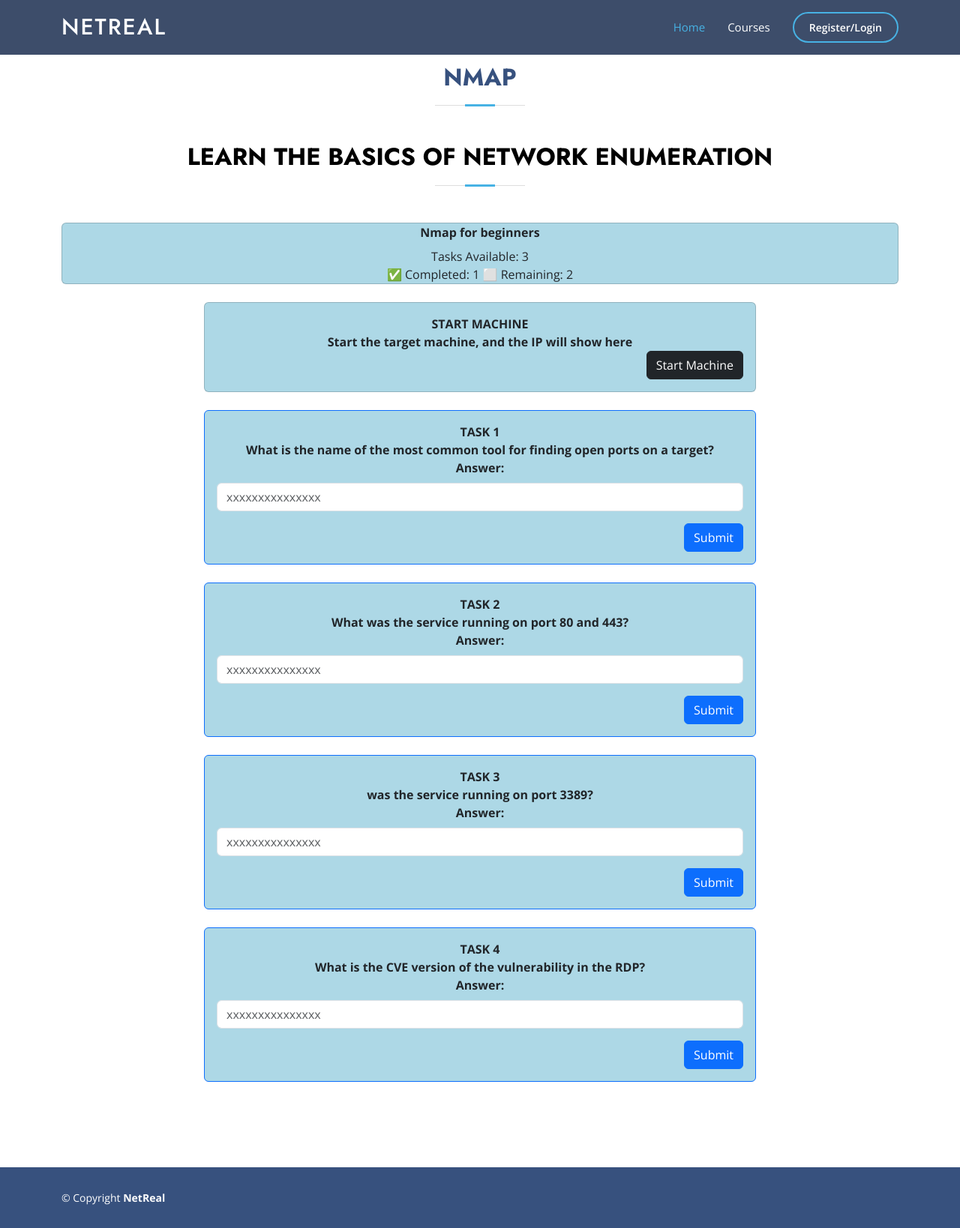
After one commit to Viswarv11/NetReal_Virtual_Labs, a Flask app: page /Taskpage1 in a window 1280 px wide. The commit adds this page. Shown: the whole page at 75% size. Run offline with Flask 3, Linux system fonts and the light colour scheme; some libraries are stand-ins or nearby versions.

Commit message:
taskpage & course modified

```diff
--- a/app.py
+++ b/app.py
@@ -17,23 +17,36 @@
 @app.route('/')
 def index():
     return render_template("index.html")
+
+
 @app.route('/logout')
 def logout():
     # Clear the user's session data
     session.pop('user_email', None)
     # Redirect to the home page or any other desired page after logging out
     return redirect(url_for('index'))
+
+
 @app.route('/course')
 def course():
     return render_template('Course.html')
+
+
 @app.route('/sqlinjection')
 def sql_injection_page():
     # Your code to render the Sqlinjection.html page here
     return render_template('Sqlinjection.html')
+
+
 @app.route('/nmap')
 def nmap_page():
     # Your code to render the nmap.html page here
     return render_template('nmap.html')
+
+
+@app.route('/Taskpage1')
+def task_page():
+    return render_template('TaskPage1.html')
 
 
 @app.route('/register', methods=['POST'])
@@ -69,6 +82,7 @@
 
     return render_template('LoginReg.html')  # Redirect back to the registration page
 
+
 @app.route('/profile')
 def profile():
     if 'user_email' in session:
@@ -89,10 +103,12 @@
 
         if user_data:
             # Pass user data to the profile.html template
-            return render_template('profile.html',user_data=user_data)
+            return render_template('profile.html', user_data=user_data)
 
     return redirect('/login')
- # Redirect to login if not logged in
+
+
+# Redirect to login if not logged in
 
 
 # Route for login
@@ -121,16 +137,18 @@
             flash("Invalid email or password. Please try again.", "danger")
 
     return render_template('LoginReg.html')
+
+
 @app.route('/cyber')
 def cyber_page():
     # You can add any necessary logic here before rendering the template
     return render_template('Cyber.html')
+
 
 @app.route('/LoginRegister')
 def login_register():
     return render_template('LoginReg.html')
 
 
-
 if __name__ == '__main__':
-    app.run(debug=True)
+    app.run(host='0.0.0.0', port=5003, debug=True)
--- /dev/null
+++ b/templates/TaskPage1.html
@@ -0,0 +1,216 @@
+<!DOCTYPE html>
+<html lang="en">
+
+<head>
+  <meta charset="utf-8">
+  <meta content="width=device-width, initial-scale=1.0" name="viewport">
+
+  <title>NetReal</title>
+  <meta content="" name="description">
+  <meta content="" name="keywords">
+
+  <!-- Favicons -->
+ <link href="{{ url_for('static', filename='img/NetReal.png') }}" rel="icon">
+
+<!-- Google Fonts -->
+<link href="https://fonts.googleapis.com/css?family=Open+Sans:300,300i,400,400i,600,600i,700,700i|Jost:300,300i,400,400i,500,500i,600,600i,700,700i|Poppins:300,300i,400,400i,500,500i,600,600i,700,700i" rel="stylesheet">
+ <link rel="stylesheet" href="https://maxcdn.bootstrapcdn.com/bootstrap/4.0.0/css/bootstrap.min.css">
+
+<!-- Vendor CSS Files -->
+
+<link href="{{ url_for('static', filename='vendor/aos/aos.css') }}" rel="stylesheet">
+<link href="{{ url_for('static', filename='vendor/bootstrap/css/bootstrap.min.css') }}" rel="stylesheet">
+<link href="{{ url_for('static', filename='vendor/bootstrap-icons/bootstrap-icons.css') }}" rel="stylesheet">
+<link href="{{ url_for('static', filename='vendor/boxicons/css/boxicons.min.css') }}" rel="stylesheet">
+<link href="{{ url_for('static', filename='vendor/glightbox/css/glightbox.min.css') }}" rel="stylesheet">
+<link href="{{ url_for('static', filename='vendor/remixicon/remixicon.css') }}" rel="stylesheet">
+<link href="{{ url_for('static', filename='vendor/swiper/swiper-bundle.min.css') }}" rel="stylesheet">
+
+<!-- Template Main CSS File -->
+<link href="{{ url_for('static', filename='css/style.css') }}" rel="stylesheet">
+
+
+</head>
+
+<body>
+
+  <!-- ======= Header ======= -->
+  <header id="header" class="fixed-top ">
+    <div class="container d-flex align-items-center">
+
+     <h1 class="logo me-auto"><a href="{{ url_for('index') }}">NetReal</a></h1>
+
+      <nav id="navbar" class="navbar">
+        <ul>
+          <li><a class="nav-link scrollto active" href="{{ url_for('index') }}">Home</a></li>
+          <li><a class="nav-link " href="{{ url_for('course') }}">Courses</a></li>
+{% if 'user_email' in session %}
+    <li><a class="getstarted scrollto" href="{{ url_for('profile') }}">Profile</a></li>
+{% else %}
+    <li><a class="getstarted scrollto" href="{{ url_for('login_register') }}">Register/Login</a></li>
+{% endif %}
+
+        </ul>
+        <i class="bi bi-list mobile-nav-toggle"></i>
+      </nav>
+
+    </div>
+  </header>
+  <br>
+  <main id="main">
+
+      <section id="portfolio" class="portfolio">
+      <div class="container" >
+
+        <div class="section-title">
+          <h2>NMap</h2>
+            <div>
+             <div class="row mt-4">
+            <div class="col-md-12">
+                <div class="text-center my-4">
+                 <h2 style="color: black" >Learn the basics of Network Enumeration</h2>
+                </div>
+            </div>
+        </div>
+
+       <!-- Nmap Box -->
+<div class="row my-4">
+    <div class="col-md-12">
+        <div class="card" style="background-color: #add8e6;">
+            <div class="container">
+                <label class="font-weight-bold">
+                    <i class="fas fa-graduation-cap"></i> Nmap for beginners
+                </label>
+                <div class="control-options">
+                    <div class="task-count">Tasks Available: 3</div>
+                    <div class="progress-text">
+                        <span class="progress-icon">✅</span> Completed: 1
+                        <span class="progress-icon">⬜</span> Remaining: 2
+                    </div>
+                </div>
+            </div>
+        </div>
+    </div>
+</div>
+
+
+
+
+
+<!-- virtual Box -->
+<div class="row my-4">
+    <div class="col-md-8 mx-auto">
+        <div class="card" class="card border-primary" style="background-color: #add8e6;">
+            <div class="card-body">
+                <p class="font-weight-bold">START MACHINE</p>
+                <p class="font-weight-bold">Start the target machine, and the IP will show here</p>
+                <button id="startMachineBtn" style="float: right;" class="btn btn-dark" class="font-weight-bold" name="nmap">Start Machine</button>
+            </div>
+        </div>
+    </div>
+</div>
+
+       <!-- TASK 1 -->
+<div class="row my-4">
+    <div class="col-md-8 mx-auto text-center">
+        <div class="card border-primary" style="background-color: #add8e6;">
+            <div class="card-body">
+                <p class="font-weight-bold">TASK 1</p>
+                <p class="font-weight-bold">What is the name of the most common tool for finding open ports on a target?</p>
+                <label class="font-weight-bold">Answer:</label>
+                <input type="text" id="ans1" class="form-control" placeholder="xxxxxxxxxxxxxxx">
+                <button class="btn btn-primary mt-3" style="float: right;" onclick="markTaskCompleted(1)">Submit</button>
+            </div>
+        </div>
+    </div>
+</div>
+
+<!-- TASK 2 -->
+<div class="row my-4">
+    <div class="col-md-8 mx-auto text-center">
+        <div class="card border-primary" style="background-color: #add8e6;">
+            <div class="card-body">
+                <p class="font-weight-bold">TASK 2</p>
+                <p class="font-weight-bold">What was the service running on port 80 and 443?</p>
+                <label class="font-weight-bold">Answer:</label>
+                <input type="text" id="ans2" class="form-control" placeholder="xxxxxxxxxxxxxxx">
+                <button class="btn btn-primary mt-3"style="float: right;" onclick="markTaskCompleted(2)">Submit</button>
+            </div>
+        </div>
+    </div>
+</div>
+
+<!-- TASK 3 -->
+<div class="row my-4">
+    <div class="col-md-8 mx-auto text-center">
+        <div class="card border-primary" style="background-color: #add8e6;">
+            <div class="card-body">
+                <p class="font-weight-bold">TASK 3</p>
+                    <p class="font-weight-bold"> was the service running on port 3389?</p>
+                <label class="font-weight-bold">Answer:</label>
+                <input type="text" id="ans3" class="form-control" placeholder="xxxxxxxxxxxxxxx">
+                <button class="btn btn-primary mt-3" style="float: right;" onclick="markTaskCompleted(3)">Submit</button>
+            </div>
+        </div>
+    </div>
+</div>
+
+<!-- TASK 4 -->
+<div class="row my-4">
+    <div class="col-md-8 mx-auto text-center">
+        <div class="card border-primary" style="background-color: #add8e6;">
+            <div class="card-body">
+                <p class="font-weight-bold">TASK 4</p>
+                <p class="font-weight-bold">What is the CVE version of the vulnerability in the RDP?</p>
+                <label class="font-weight-bold">Answer:</label>
+                <input type="text" id="ans4" class="form-control" placeholder="xxxxxxxxxxxxxxx">
+                <button class="btn btn-primary mt-3" style="float: right;" onclick="markTaskCompleted(4)">Submit</button>
+            </div>
+        </div>
+    </div>
+</div>
+            </div></div>
+      </div> </section>
+  </main>
+<footer id="footer">
+    <div class="container footer-bottom clearfix">
+      <div class="copyright">
+        &copy; Copyright <strong><span>NetReal</span></strong>
+      </div>
+
+
+    </div>
+  </footer>
+
+<script src="https://code.jquery.com/jquery-3.6.0.min.js"></script>
+    <script src="https://maxcdn.bootstrapcdn.com/bootstrap/4.0.0/js/bootstrap.min.js"></script>
+<!-- Include jQuery library -->
+<script src="https://code.jquery.com/jquery-3.6.4.min.js"></script>
+
+<script>
+    $(document).ready(function () {
+        // Attach a click event handler to the button
+        $('#startMachineBtn').click(function () {
+            // Make an AJAX request
+            var osName = $(this).data('name');
+            $.ajax({
+                type: 'POST',
+                url: '/api/deploy-vm',
+                dataType: 'json',
+                 data: { name: osName },
+                success: function (data) {
+                    // Handle the success response
+                    console.log(data);
+                    // You can perform additional actions here
+                },
+                error: function (error) {
+                    // Handle the error response
+                    console.error(error);
+                    // You can perform additional actions here
+                }
+            });
+        });
+    });
+</script>
+
+</body></html>
```
Also changed, not shown: templates/Cyber.html (+77 -14 lines), templates/profile.html (+31 -3 lines), static/img/Nmap2.jpg (added).
